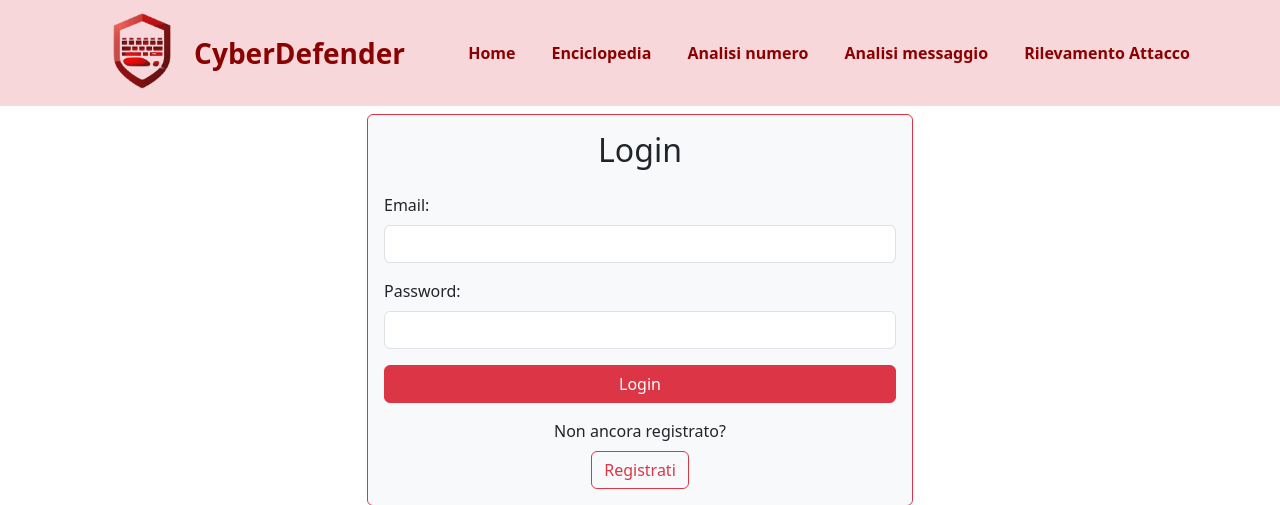
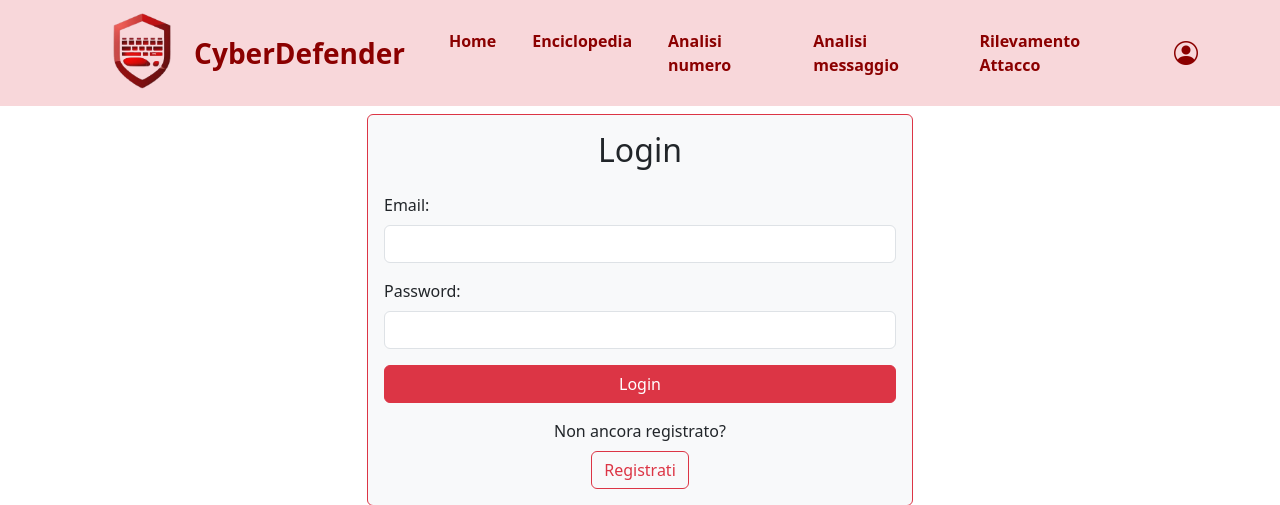
Before and after one commit to Axel0252/SW_Sicuro_Website, a Django app: page /login/ in a window 1280 px wide. Shown: the top 505 px of the page. Run offline with Django 5.2, Linux system fonts and the light colour scheme.

Commit message:
aggiunta collegamento area personale

```diff
--- a/website/login/urls.py
+++ b/website/login/urls.py
@@ -9,4 +9,5 @@ urlpatterns = [
     path('registrazione_azienda', registrazione_azienda),
     path('registrazione_privato', registrazione_privato),
     path('logout', logoutUser, name="logoutUser"),
+    path('render_homepage', render_homepage, name="render_homepage")
 ]
--- a/website/login/views.py
+++ b/website/login/views.py
@@ -48,6 +48,37 @@ def checkLogin(request):
             return render(request, 'loginIndex.html', {'error_message' : "Email e/o password non validi"})
 
     return redirect('')
+
+def render_homepage(request):
+
+    user_id = request.session.get('user_session_id')
+    if user_id:
+        try:
+            user_data = Utente.objects.get(id=user_id)
+        except Utente.DoesNotExist:
+            # Se l'utente non esiste più, togli la sessione e reindirizza al login
+            request.session.flush()
+            return redirect('login')  # metti il nome corretto della tua view login
+
+        reports = Esecuzione.objects.filter(utente=user_data) \
+            .select_related('rilevamento_attacco') \
+            .order_by('-data_esecuzione', '-ora_esecuzione')
+
+        consultazioni = ConsultazioneAttacco.objects.filter(utente=user_data) \
+            .select_related('attacco') \
+            .order_by('-data_consultazione', '-ora_consultazione')
+
+        richieste = RichiestaAnalisi.objects.select_related('messaggio_sospetto', 'numero_telefonico') \
+            .order_by('-data_richiesta', '-ora_richiesta')
+
+        return render(request, 'homepage.html', {
+            'data': user_data,
+            'reports': reports,
+            'consultazioni': consultazioni,
+            'richieste': richieste
+        })
+    return redirect('loginIndex')
+
 
 def registration(request):
     return render(request, 'sceltaUtente.html')
--- a/website/templates/base.html
+++ b/website/templates/base.html
@@ -25,17 +25,23 @@
             <img src="{% static 'img/logo.png' %}" alt="Logo" class="logo-img me-2">
             <strong class="fs-3 text-bordeaux">CyberDefender</strong>
         </a>
-        <button class="navbar-toggler" type="button" data-bs-toggle="collapse" data-bs-target="#navbarNav" aria-controls="navbarNav" aria-expanded="false" aria-label="Toggle navigation">
+        <button class="navbar-toggler" type="button" data-bs-toggle="collapse" data-bs-target="#navbarNav"
+                aria-controls="navbarNav" aria-expanded="false" aria-label="Toggle navigation">
             <span class="navbar-toggler-icon"></span>
         </button>
-        <div class="collapse navbar-collapse justify-content-end" id="navbarNav">
-            <ul class="navbar-nav">
+        <div class="collapse navbar-collapse justify-content-end align-items-center" id="navbarNav">
+            <ul class="navbar-nav me-3">
                 <li class="nav-item"><a class="nav-link text-bordeaux" href="/">Home</a></li>
                 <li class="nav-item"><a class="nav-link text-bordeaux" href="{% url 'enciclopedia_indice' %}">Enciclopedia</a></li>
                 <li class="nav-item"><a class="nav-link text-bordeaux" href="{% url 'numeri_index' %}">Analisi numero</a></li>
                 <li class="nav-item"><a class="nav-link text-bordeaux" href="{% url 'analizzatoreIndex' %}">Analisi messaggio</a></li>
                 <li class="nav-item"><a class="nav-link text-bordeaux" href="{% url 'rilevamento_attacco' %}">Rilevamento Attacco </a></li>
             </ul>
+
+            <!-- Icona per tornare a homepage.html -->
+            <a href="{% url 'render_homepage' %}" class="text-bordeaux fs-4" title="Torna alla homepage">
+                <i class="bi bi-person-circle"></i>
+            </a>
         </div>
     </div>
 </nav>
```
Also changed, not shown: website/db.sqlite3.
